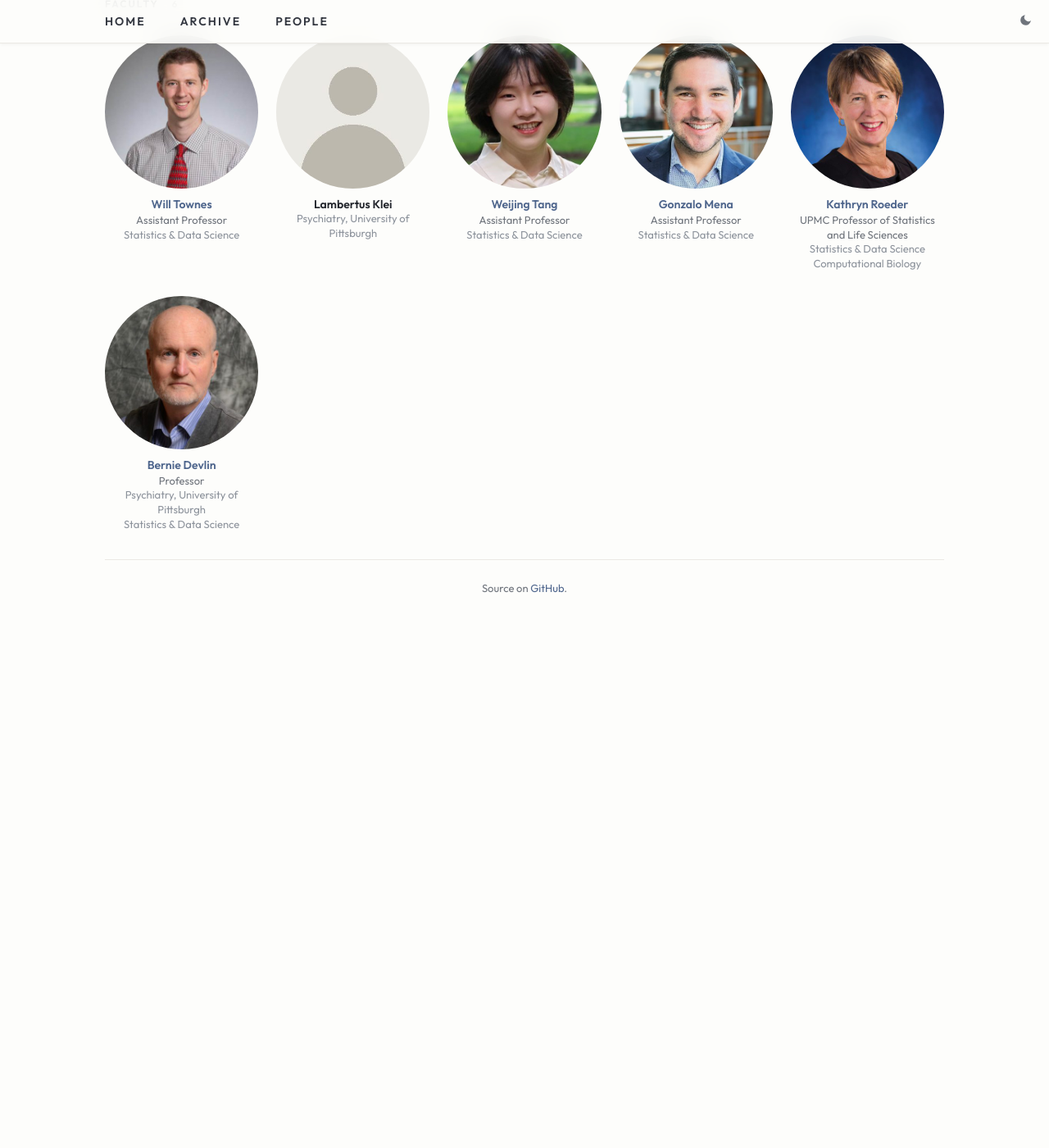
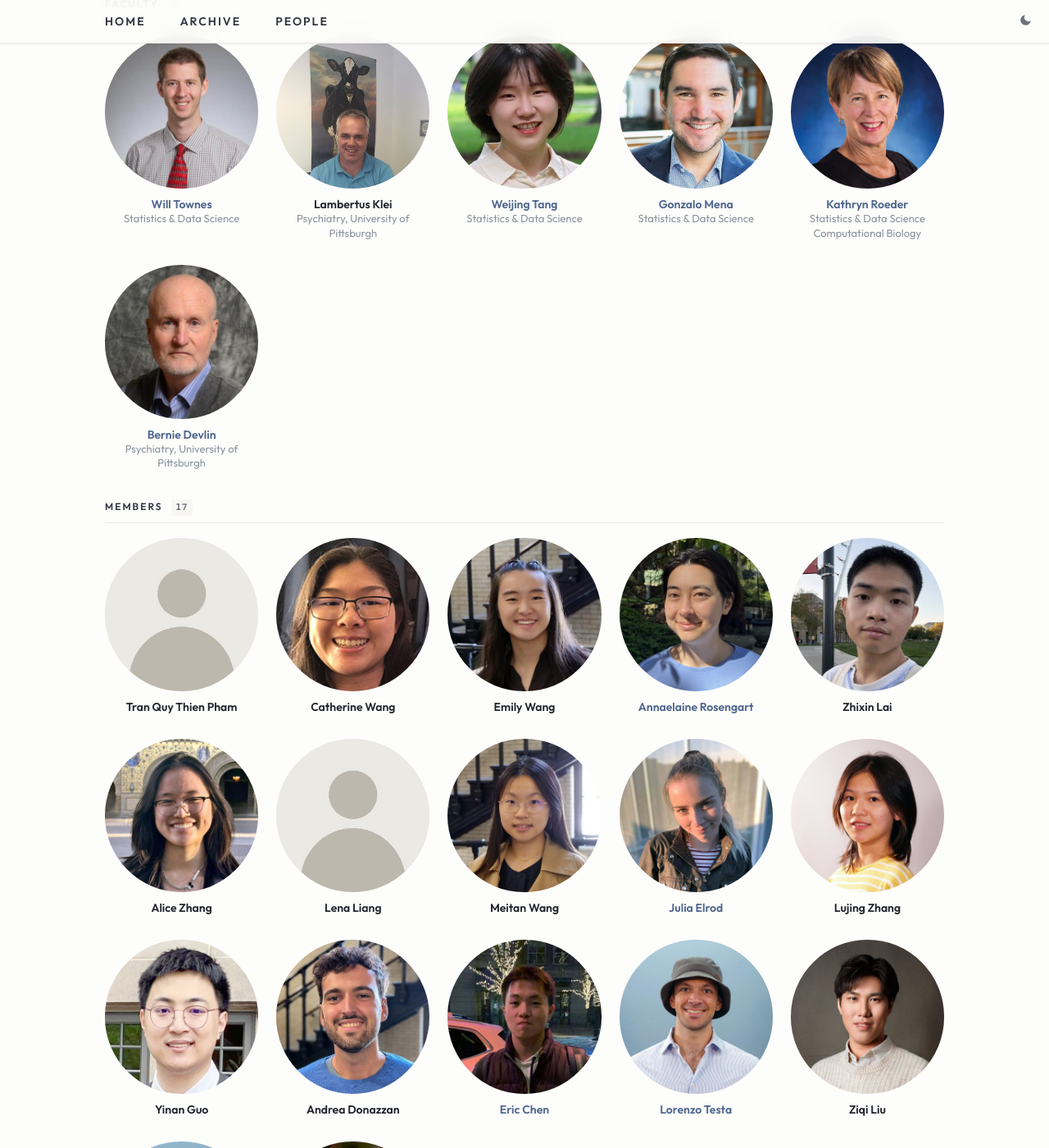
Before and after one commit to cmustatgen/cmustatgen.github.io, a Jekyll site: the page built from people.html, in a window 1280 px wide and 1400 px high, scrolled down 566 px. Shown: the whole window at 82% size. Built offline with Jekyll 4.4.1, drawn with Linux system fonts in a browser that asks for light colours; before the commit the page ends 1333 px from its top, so only the background shows below that; some of the changed text lies outside the part shown.

Commit message:
Add members with photos; drop faculty titles
Co-Authored-By: Claude Fable 5.1 <noreply@anthropic.com>

```diff
--- a/_data/people.yaml
+++ b/_data/people.yaml
@@ -1,5 +1,5 @@
 # Every person the site names, keyed by slug.
-#   roster: present  -> group member, appears on /people/
+#   roster: faculty | member | alumni -> appears on /people/
 #   roster: absent   -> external speaker, appears only in talk bylines
 #
 # Fields: name (required), roster, position, affiliation, affiliation2,
@@ -8,7 +8,6 @@
 kathryn_roeder:
   name: Kathryn Roeder
   roster: faculty
-  position: UPMC Professor of Statistics and Life Sciences
   affiliation: Statistics & Data Science
   affiliation2: Computational Biology
   url: https://kathrynmroeder.github.io/
@@ -16,15 +15,12 @@ kathryn_roeder:
 bernie_devlin:
   name: Bernie Devlin
   roster: faculty
-  position: Professor
   affiliation: Psychiatry, University of Pittsburgh
-  affiliation2: Statistics & Data Science
   url: https://devlinbj.github.io/
   img: /assets/people/bernie-devlin.jpg
 gonzalo_mena:
   name: Gonzalo Mena
   roster: faculty
-  position: Assistant Professor
   affiliation: Statistics & Data Science
   url: https://gomena.github.io/
   img: /assets/people/gmena.jpg
@@ -32,17 +28,90 @@ lambertus_klei:
   name: Lambertus Klei
   roster: faculty
   affiliation: Psychiatry, University of Pittsburgh
+  img: /assets/people/lambertus-klei.jpg
 weijing_tang:
   name: Weijing Tang
   roster: faculty
-  position: Assistant Professor
   affiliation: Statistics & Data Science
   url: https://sites.google.com/andrew.cmu.edu/weijingtang/home
   img: /assets/people/weijing-tang.jpg
 will_townes:
   name: Will Townes
   roster: faculty
-  position: Assistant Professor
   affiliation: Statistics & Data Science
   url: https://willtownes.github.io/
   img: /assets/people/will-townes.jpg
+
+# ---- Members
+andrea_donazzan:
+  name: Andrea Donazzan
+  roster: member
+  img: /assets/people/andrea-donazzan.jpg
+alice_zhang:
+  name: Alice Zhang
+  roster: member
+  img: /assets/people/alice-zhang.jpg
+annaelaine_rosengart:
+  name: Annaelaine Rosengart
+  roster: member
+  url: https://aerosengart.github.io
+  img: /assets/people/annaelaine-rosengart.jpg
+catherine_wang:
+  name: Catherine Wang
+  roster: member
+  img: /assets/people/catherine-wang.jpg
+eric_chen:
+  name: Eric Chen
+  roster: member
+  url: https://ericchen28.github.io/
+  img: /assets/people/eric-chen.jpg
+ergan_shang:
+  name: Ergan Shang
+  roster: member
+  url: https://ergan-shang.github.io/
+  img: /assets/people/ergan-shang.jpg
+emily_wang:
+  name: Emily Wang
+  roster: member
+  img: /assets/people/emily-wang.jpg
+julia_elrod:
+  name: Julia Elrod
+  roster: member
+  url: https://juliakelrod.com/
+  img: /assets/people/julia-elrod.jpg
+lena_liang:
+  name: Lena Liang
+  roster: member
+lorenzo_testa:
+  name: Lorenzo Testa
+  roster: member
+  url: https://testalorenzo.github.io
+  img: /assets/people/lorenzo-testa.jpg
+lujing_zhang:
+  name: Lujing Zhang
+  roster: member
+  img: /assets/people/lujing-zhang.jpg
+meitan_wang:
+  name: Meitan Wang
+  roster: member
+  img: /assets/people/meitan-wang.jpg
+rebecca_farina:
+  name: Rebecca Farina
+  roster: member
+  url: https://rebyfa98.github.io
+  img: /assets/people/rebecca-farina.jpg
+tran_quy_thien_pham:
+  name: Tran Quy Thien Pham
+  roster: member
+yinan_guo:
+  name: Yinan Guo
+  roster: member
+  img: /assets/people/yinan-guo.jpg
+ziqi_liu:
+  name: Ziqi Liu
+  roster: member
+  img: /assets/people/ziqi-liu.jpg
+zhixin_lai:
+  name: Zhixin Lai
+  roster: member
+  img: /assets/people/zhixin-lai.jpg
--- a/_data/roster.yaml
+++ b/_data/roster.yaml
@@ -1,5 +1,5 @@
 # Display order for /people/. Each entry is a slug from people.yaml.
-# Groups: faculty (with photos), postdoc, student, alumni.
+# Groups: faculty (with photos), member (name list), alumni.
 
 faculty:
 - kathryn_roeder
@@ -8,6 +8,22 @@ faculty:
 - lambertus_klei
 - weijing_tang
 - will_townes
-postdoc: []
-student: []
+member:
+- andrea_donazzan
+- alice_zhang
+- annaelaine_rosengart
+- catherine_wang
+- eric_chen
+- ergan_shang
+- emily_wang
+- julia_elrod
+- lena_liang
+- lorenzo_testa
+- lujing_zhang
+- meitan_wang
+- rebecca_farina
+- tran_quy_thien_pham
+- yinan_guo
+- ziqi_liu
+- zhixin_lai
 alumni: []
--- a/people.html
+++ b/people.html
@@ -5,9 +5,9 @@ permalink: /people/
 ---
 
 {%- comment -%} Photos for faculty only; everyone else is a name list. {%- endcomment -%}
-{%- assign groups = "faculty,postdoc,student,alumni" | split: "," -%}
-{%- assign labels = "Faculty,Postdoctoral Fellows,Graduate Students,Alumni" | split: "," -%}
-{%- assign photo_groups = "faculty" | split: "," -%}
+{%- assign groups = "faculty,member,alumni" | split: "," -%}
+{%- assign labels = "Faculty,Members,Alumni" | split: "," -%}
+{%- assign photo_groups = "faculty,member" | split: "," -%}
 
 <div class="docs-section" id="people">
   <h4>People</h4>
```
Also changed, not shown: README.md, assets/people/alice-zhang.jpg (added), assets/people/andrea-donazzan.jpg (added), assets/people/annaelaine-rosengart.jpg (added), assets/people/catherine-wang.jpg (added), assets/people/emily-wang.jpg (added), assets/people/ergan-shang.jpg (added), assets/people/eric-chen.jpg (added), assets/people/julia-elrod.jpg (added), assets/people/lambertus-klei.jpg (added), assets/people/lorenzo-testa.jpg (added), assets/people/lujing-zhang.jpg (added), assets/people/meitan-wang.jpg (added), assets/people/rebecca-farina.jpg (added), 3 more files.
